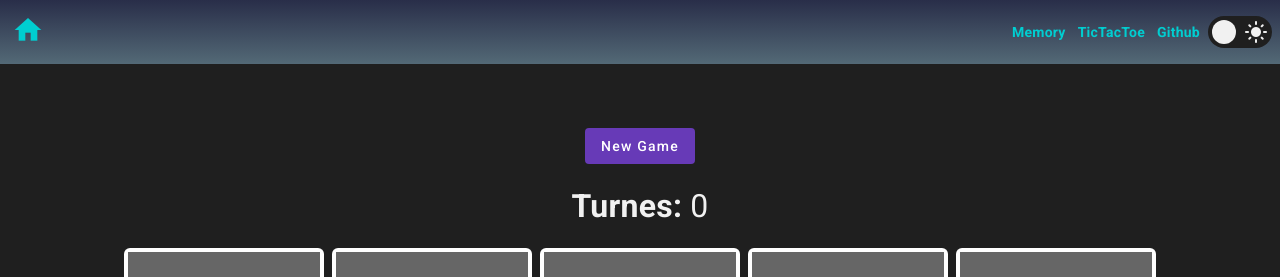
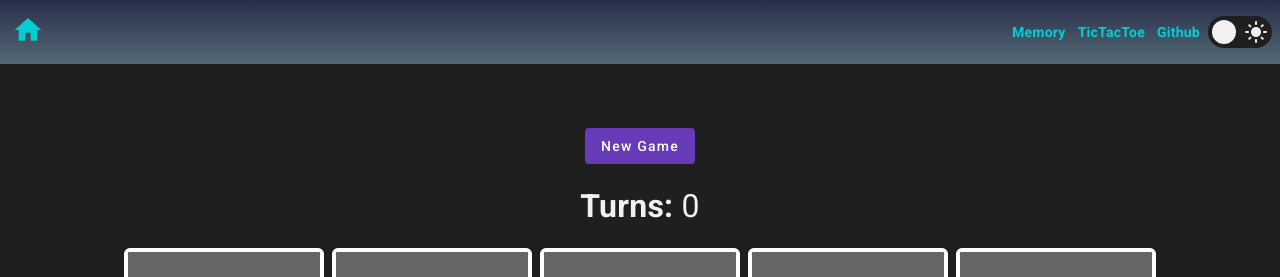
Before and after one commit to ionchiriac99/angular-project, an Angular app: page /memory in a window 1280 px wide. Both pictures are taken after a click on the button "New Game". Shown: the top 277 px of the page. Built offline with nearby package versions, Linux system fonts and the light colour scheme.

Commit message:
add new card icons

```diff
--- a/src/app/pages/memory/memory.component.html
+++ b/src/app/pages/memory/memory.component.html
@@ -1,6 +1,6 @@
 <div class="container">
 	<button mat-flat-button color="primary" (click)="newGame()">New Game</button>
-	<p *ngIf="running"><strong>Turnes: </strong>{{turns}}</p>
+	<p *ngIf="running"><strong>Turns: </strong>{{turns}}</p>
 	<div *ngIf="suffledCard" class="cards">
 		<ng-container *ngFor="let card of suffledCard">
 			<card #element [card]="card" (click)="onMove(element)"></card>
--- a/src/app/pages/memory/memory.component.ts
+++ b/src/app/pages/memory/memory.component.ts
@@ -11,7 +11,7 @@ export interface ICard {
 	styleUrls: ['./memory.component.scss'],
 })
 export class MemoryComponent {
-	public cards: string[] = ['euro_symbol', 'my_location', 'local_police', 'favorite', 'speed', 'add'];
+	public cards: string[] = ['euro_symbol', 'my_location', 'local_police', 'favorite', 'bolt', 'settings'];
 	public suffledCard: ICard[] = [];
 	public turns: number = 0;
 	public running: boolean = false;
```
